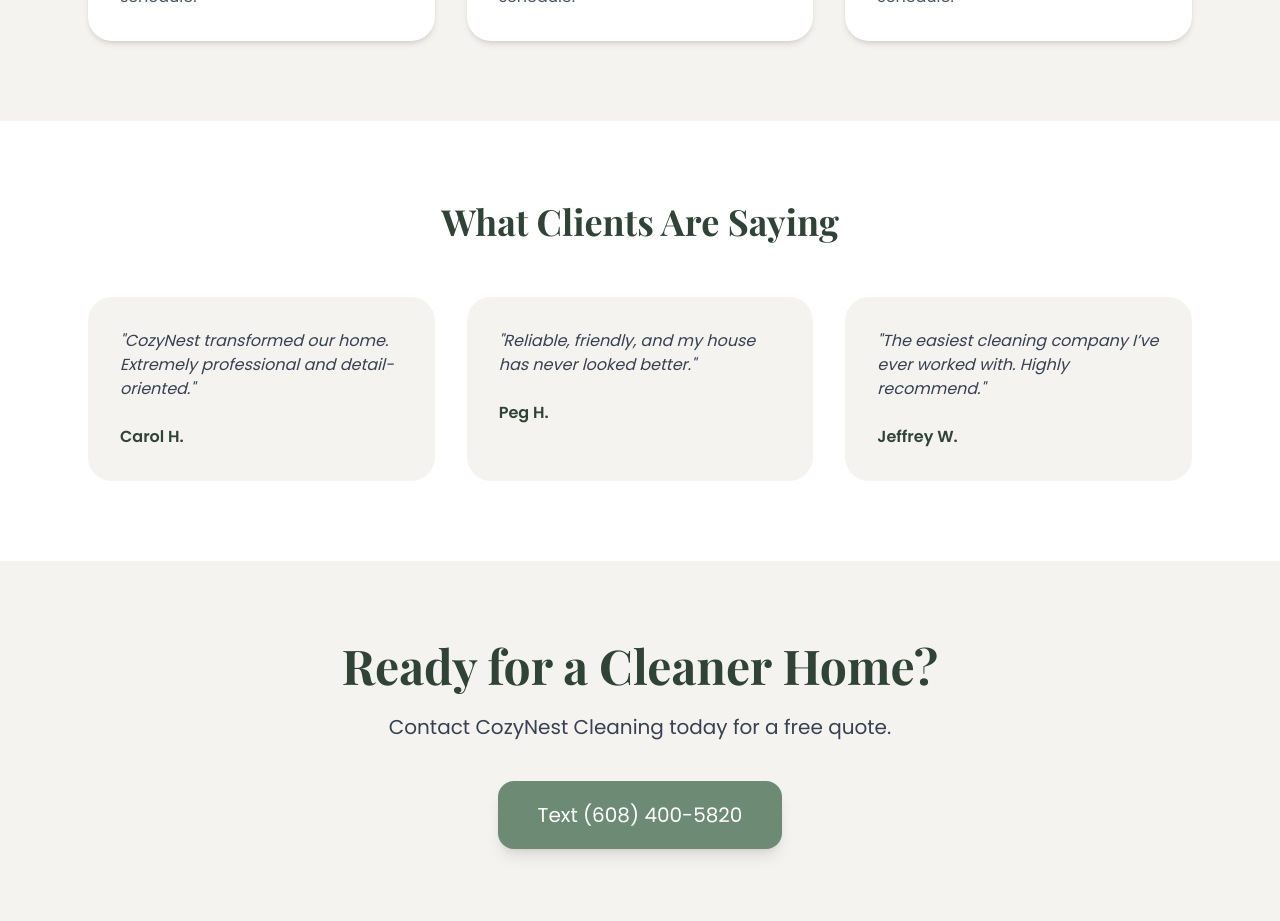
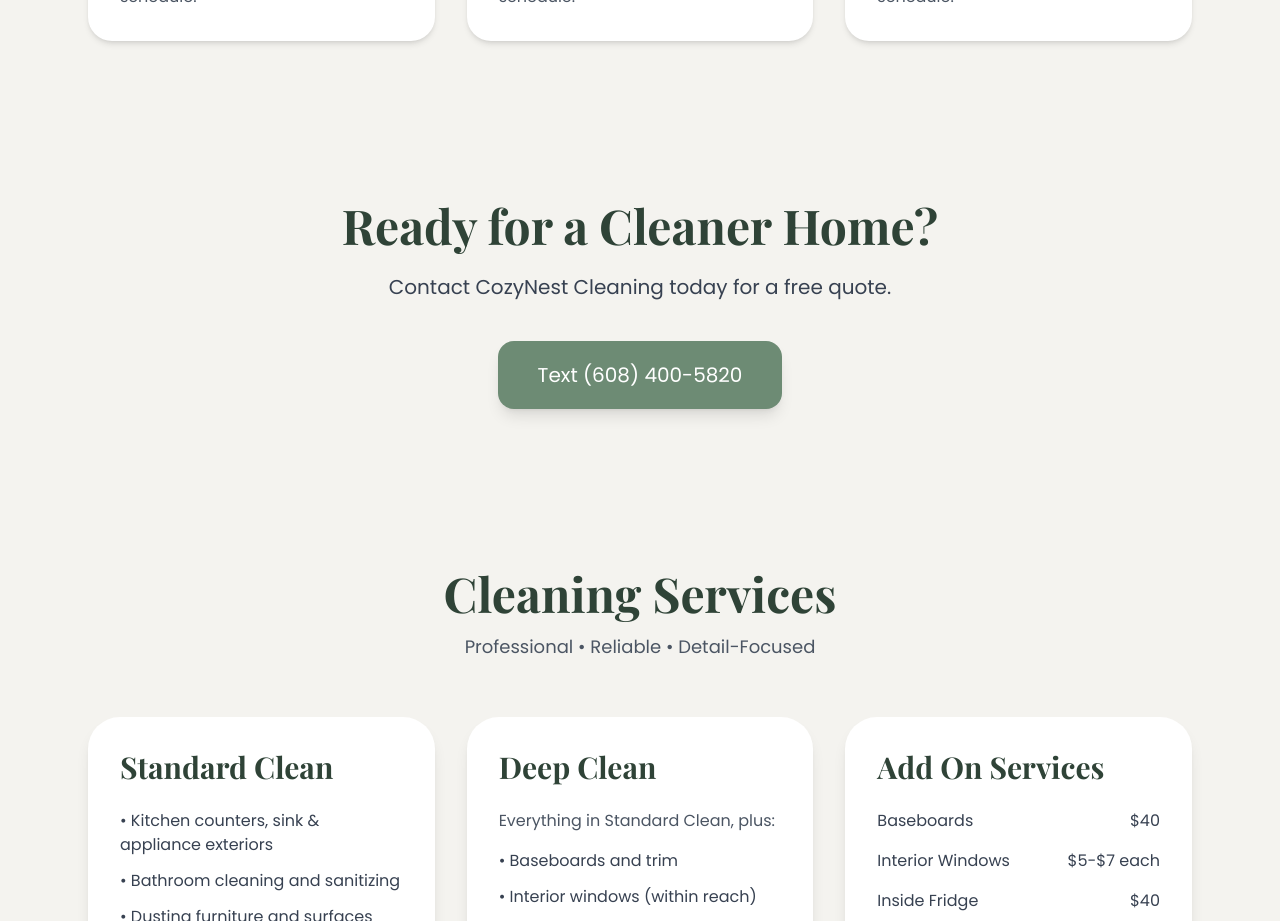
Before and after one commit to CozyNest26/cozynest-cleaning, a React (Vite) app in the folder cozynest-cleaning/: page / in a window 1280 px wide. Shown: the part 1600-2521 px from the top of the page. Built offline with nearby package versions, Linux system fonts and the light colour scheme.

Commit message:
Update App.jsx

```diff
--- a/cozynest-cleaning/src/App.jsx
+++ b/cozynest-cleaning/src/App.jsx
@@ -120,31 +120,7 @@
         </div>
       </section>
 
-      {/* TESTIMONIALS */}
-      <section className="bg-white py-20">
-        <div className="max-w-6xl mx-auto px-6">
-          <h2 className="text-4xl font-bold text-center mb-14">
-            What Clients Are Saying
-          </h2>
-
-          <div className="grid md:grid-cols-3 gap-8">
-            {testimonials.map((testimonial) => (
-              <div
-                key={testimonial.name}
-                className="bg-[#f4f3ef] p-8 rounded-3xl"
-              >
-                <p className="text-gray-700 mb-6 italic">
-                  "{testimonial.text}"
-                </p>
-
-                <div className="font-semibold">{testimonial.name}</div>
-              </div>
-            ))}
-          </div>
-        </div>
-      </section>
-
-      {/* CONTACT */}
+           {/* CONTACT */}
       <section className="py-20">
         <div className="max-w-4xl mx-auto px-6 text-center">
           <h2 className="text-5xl font-bold mb-6">
```
